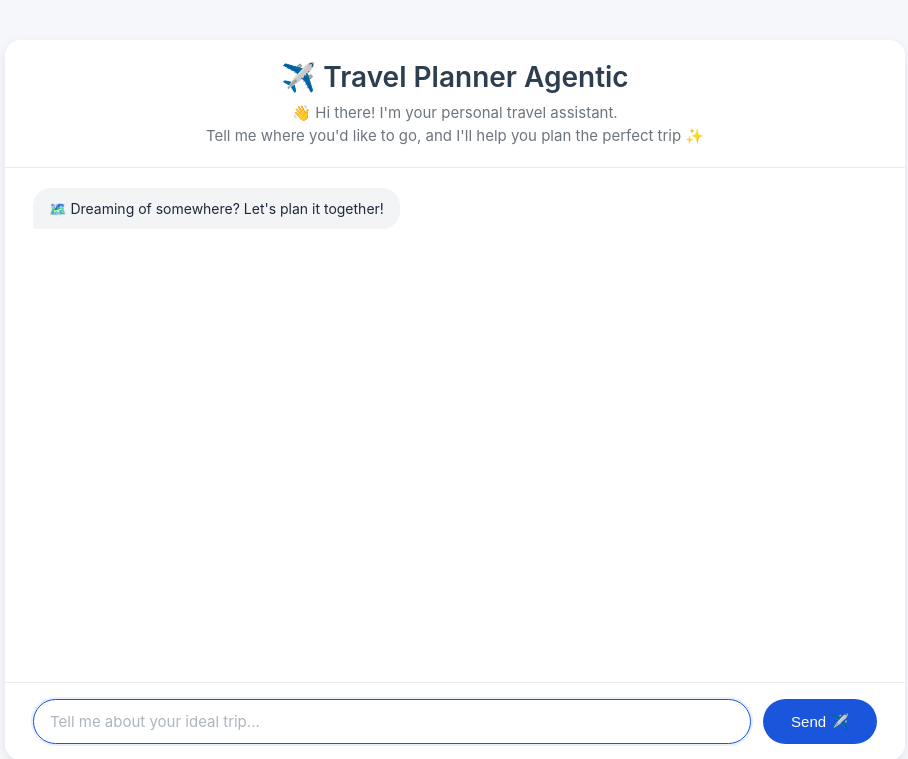
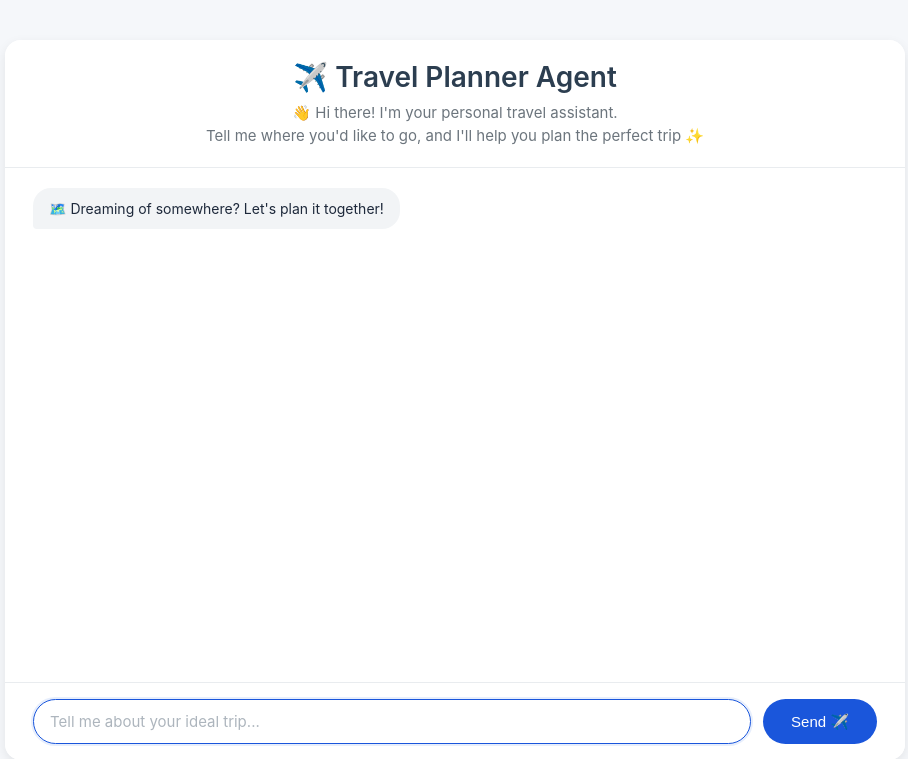
Before and after one commit to ledinhtan/travel-planner-agent, a FastAPI app: page / in a window 1280 px wide. Shown: the top 759 px of the page, without its empty margins (185-1093 px from the left). Run offline with FastAPI, Linux system fonts and the light colour scheme.

Commit message:
demo_screenshot.png

```diff
--- a/templates/index.html
+++ b/templates/index.html
@@ -3,7 +3,7 @@
 <head>
     <meta charset="UTF-8">
     <meta name="viewport" content="width=device-width, initial-scale=1.0">
-    <title>✈️ Travel Planner Agentic</title>
+    <title>✈️ Travel Planner Agent</title>
     <style>
         * {
             margin: 0;
@@ -232,7 +232,7 @@
 <body>
     <div class="chat-container">
         <div class="chat-header">
-            <h1>✈️ Travel Planner Agentic</h1>
+            <h1>✈️ Travel Planner Agent</h1>
             <p>👋 Hi there! I'm your personal travel assistant.</p>
             <p>Tell me where you'd like to go, and I'll help you plan the perfect trip ✨</p>
         </div>
```
Also changed, not shown: 1 other file.
